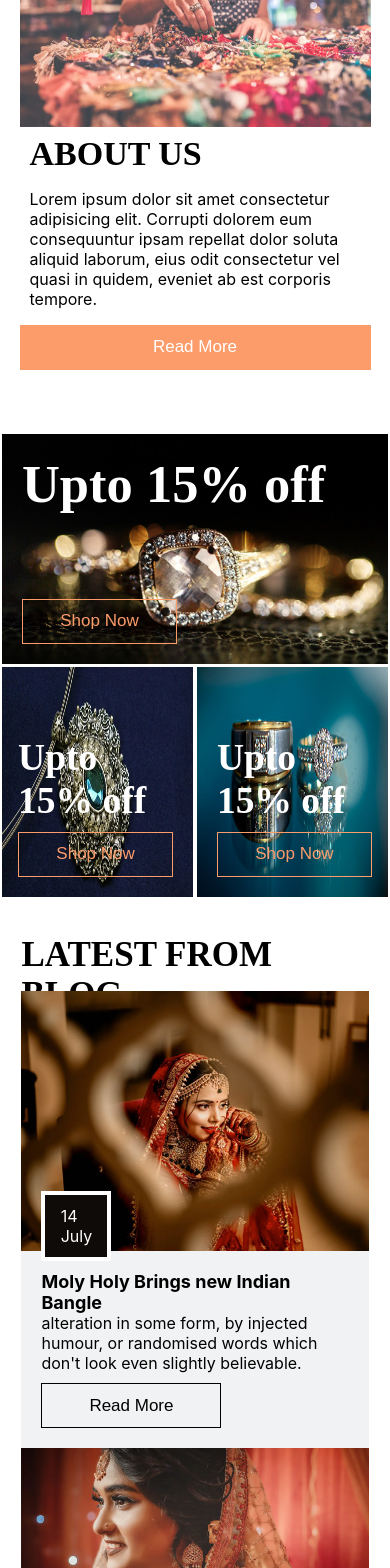
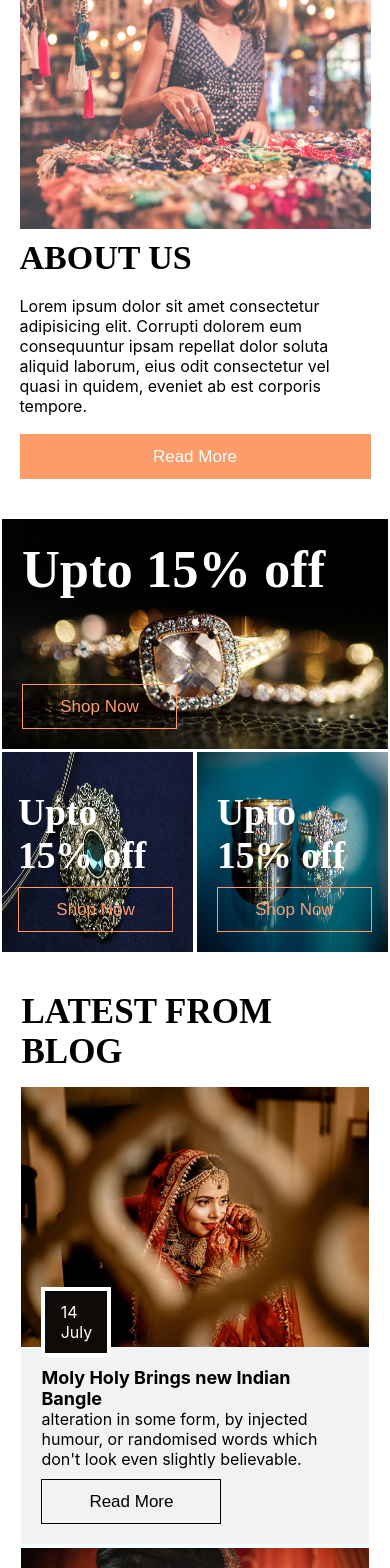
Before and after one commit to AshokRai0115/jewellery-choice, a React (Create React App) app: page / in a window 390 px wide. Shown: the part 3200-4768 px from the top of the page. Built offline with nearby package versions, Linux system fonts and the light colour scheme; a web font is replaced by a local one.

Commit message:
refactored the container for about, blog, home, offer, shop

```diff
--- a/src/Components/About.css
+++ b/src/Components/About.css
@@ -75,8 +75,13 @@
 
 
 @media (max-width:450px){
+
+	.about-container{
+		margin-top: 0;
+		margin-bottom: 40px;
+	}
 	.inner-about-container{
-		height: 560px;
+		height: 500px;
 	}
 
 	.back-style{
@@ -85,7 +90,7 @@
 
 	.about-content {
 		width: 100%;
-		height: 90%;
+		height: 100%;
 		position: relative;
 		top: 0;
 		left: 0;
@@ -96,6 +101,7 @@
 	.about-img-container{
 		background-color: rgb(13, 23, 23);
 		width: 100%;
+		height: 50%;
 	}
 
 	.about-img{
@@ -104,15 +110,13 @@
 
 	.content{
 		width: 100%;
-		height: 500px;
+		height: 48%;
 		display: flex;
 		flex-flow: column;
-		justify-content: space-around;
-		/* background-color: antiquewhite; */
+		justify-content: space-between;
 	}
 
 	.content>p, .content>h3{
-		padding: 0 10px;
 		margin: 0;
 	}
 
--- a/src/Components/Blog.css
+++ b/src/Components/Blog.css
@@ -100,12 +100,20 @@
 
     }
 
+    .blog-container{
+        margin-top: 0;
+        margin-bottom: 40px;
+        height: auto;
+
+
+    }
+
     .blog-heading{
-        height: 6%;
+        height: 95px;
     }
 
     .blog-content-container{
-        height: 90%;
+        height: 900px;
         background-color: azure;
 
     }
--- a/src/Components/Home.css
+++ b/src/Components/Home.css
@@ -66,7 +66,7 @@
 
 @media(max-width:450px){
   .home-container{
-    height: 65vh;
+    height: 100vh;
   }
 
   .logo{
--- a/src/Components/Offer.css
+++ b/src/Components/Offer.css
@@ -88,9 +88,12 @@ figure img{
 @media(max-width:450px){
     .offer-container{
         height: auto;
+        margin-bottom: 40px;
     }
     .offer-content{
         grid-template-columns: 49.5% 49.5%;
+        grid-template-rows: 230px 200px;
+
         gap: 1%;
         row-gap: 3px;
     }
--- a/src/Components/Shop.css
+++ b/src/Components/Shop.css
@@ -48,9 +48,13 @@
 
 
 @media(max-width:450px) {
+
+	.product-heading{
+		margin: 0px 0px 10px 0px;
+	}
 	.shop-container{
-		overflow-x: hidden;
 		width: 100%;
+		margin: 40px 0px ;
 
 	}
 	.product-container{
@@ -59,4 +63,8 @@
 
 	gap: 0%;
 	}
+
+	.view-product{
+		margin-top: 0;
+	}
 }
```
